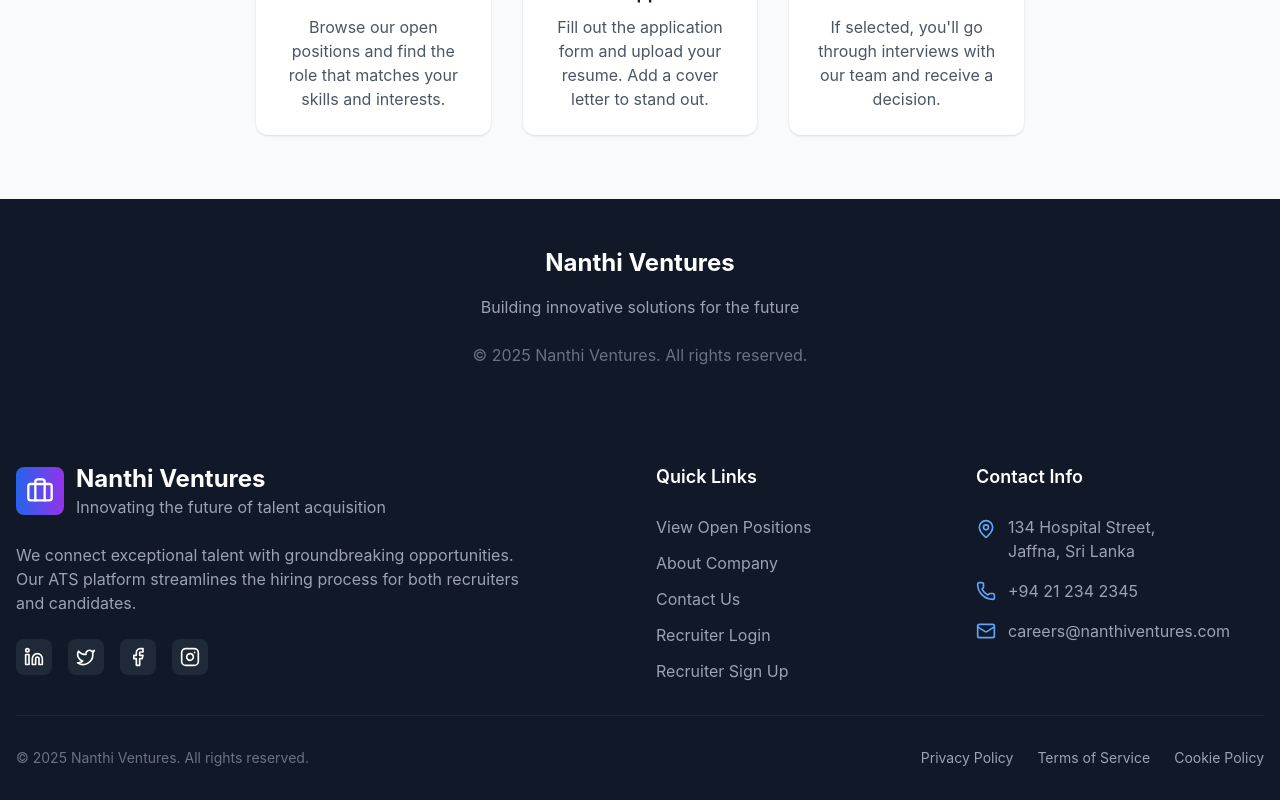
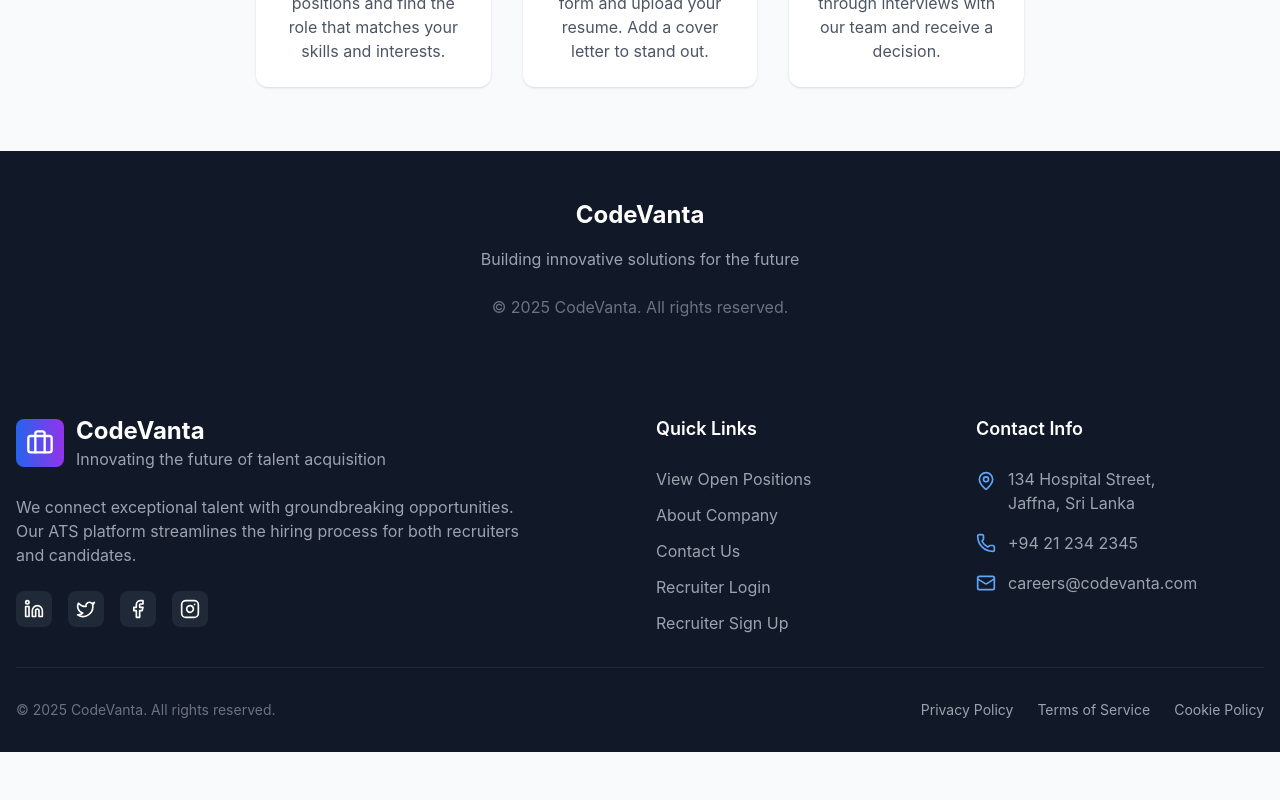
Before and after one commit to saruj26/Applicant-Tracking-System, a React (Vite) app in the folder Client/: page /careers in a window 1280 px wide. Shown: the part 1236-2036 px from the top of the page. After the commit the page ends 1988 px from the top, so only its background shows below. Built offline with nearby package versions, Linux system fonts and the light colour scheme; no server answers.

Commit message:
refactor: update company name from Nanthi Ventures to CodeVanta across the application

```diff
--- a/Client/src/components/Layout.tsx
+++ b/Client/src/components/Layout.tsx
@@ -103,7 +103,7 @@ const Layout: React.FC = () => {
               <div className="flex items-center">
                 <Briefcase className="h-8 w-8 text-blue-600 dark:text-blue-400" />
                 <span className="ml-2 text-xl font-bold text-gray-900 dark:text-white">
-                  Nanthi Ventures
+                  CodeVanta
                 </span>
               </div>
               <button
@@ -176,7 +176,7 @@ const Layout: React.FC = () => {
               </div>
               <div className="ml-3">
                 <h1 className="text-xl font-bold text-gray-900 dark:text-white">
-                  Nanthi Ventures
+                  CodeVanta
                 </h1>
                 <p className="text-xs text-gray-500 dark:text-gray-400">
                   Recruiter Portal
@@ -257,7 +257,7 @@ const Layout: React.FC = () => {
             <div className="ml-4 flex items-center">
               <Briefcase className="h-6 w-6 text-blue-600 dark:text-blue-400" />
               <span className="ml-2 text-lg font-semibold text-gray-900 dark:text-white">
-                Nanthi Ventures
+                CodeVanta
               </span>
             </div>
           </div>
@@ -455,7 +455,7 @@ const Layout: React.FC = () => {
           <div className="px-4 sm:px-6 lg:px-8">
             <div className="flex flex-col md:flex-row justify-between items-center">
               <p className="text-sm text-gray-500 dark:text-gray-400">
-                © {new Date().getFullYear()} Nanthi Ventures ATS. Version 1.0.0
+                © {new Date().getFullYear()} CodeVanta ATS. Version 1.0.0
               </p>
               <div className="flex space-x-6 mt-2 md:mt-0">
                 <Link
--- a/Client/src/components/PublicLayout.tsx
+++ b/Client/src/components/PublicLayout.tsx
@@ -14,7 +14,7 @@ import {
   Linkedin,
   Twitter,
   Facebook,
-  Instagram
+  Instagram,
 } from "lucide-react";
 
 interface PublicLayoutProps {
@@ -44,7 +44,7 @@ const PublicLayout: React.FC<PublicLayoutProps> = ({ children }) => {
               </div>
               <div>
                 <h1 className="text-2xl font-bold bg-gradient-to-r from-blue-600 to-purple-600 bg-clip-text text-transparent">
-                  Nanthi Ventures
+                  CodeVanta
                 </h1>
                 <p className="text-xs text-gray-500 dark:text-gray-400">
                   Talent Acquisition
@@ -148,7 +148,7 @@ const PublicLayout: React.FC<PublicLayoutProps> = ({ children }) => {
                   <Briefcase className="h-7 w-7 text-white" />
                 </div>
                 <div>
-                  <h2 className="text-2xl font-bold">Nanthi Ventures</h2>
+                  <h2 className="text-2xl font-bold">CodeVanta</h2>
                   <p className="text-gray-400">
                     Innovating the future of talent acquisition
                   </p>
@@ -253,7 +253,7 @@ const PublicLayout: React.FC<PublicLayoutProps> = ({ children }) => {
                 <div className="flex items-center">
                   <Mail className="h-5 w-5 text-blue-400 mr-3 flex-shrink-0" />
                   <span className="text-gray-400">
-                    careers@nanthiventures.com
+                    careers@codevanta.com
                   </span>
                 </div>
               </div>
@@ -264,8 +264,7 @@ const PublicLayout: React.FC<PublicLayoutProps> = ({ children }) => {
           <div className="border-t border-gray-800 mt-8 pt-8">
             <div className="flex flex-col md:flex-row justify-between items-center">
               <p className="text-gray-500 text-sm">
-                © {new Date().getFullYear()} Nanthi Ventures. All rights
-                reserved.
+                © {new Date().getFullYear()} CodeVanta. All rights reserved.
               </p>
               <div className="flex space-x-6 mt-4 md:mt-0">
                 <Link
--- a/Client/src/pages/Dashboard.tsx
+++ b/Client/src/pages/Dashboard.tsx
@@ -136,7 +136,7 @@ const Dashboard: React.FC = () => {
             Dashboard
           </h1>
           <p className="mt-1 text-sm text-gray-500 dark:text-gray-400">
-            Welcome to Nanthi Ventures Applicant Tracking System
+            Welcome to CodeVanta Applicant Tracking System
           </p>
         </div>
         <div className="flex space-x-3">
--- a/Client/src/pages/Home.tsx
+++ b/Client/src/pages/Home.tsx
@@ -68,7 +68,7 @@ const Home: React.FC = () => {
       name: "Sarah Johnson",
       role: "HR Director, TechCorp",
       content:
-        "Nanthi ATS reduced our hiring time by 60%. The platform is intuitive and powerful.",
+        "CodeVanta ATS reduced our hiring time by 60%. The platform is intuitive and powerful.",
       avatar: "SJ",
     },
     {
@@ -162,10 +162,10 @@ const Home: React.FC = () => {
                           Email
                         </h4>
                         <a
-                          href="mailto:careers@nanthi.com"
+                          href="mailto:careers@codevanta.com"
                           className="text-blue-600 hover:text-blue-800 transition-colors text-lg"
                         >
-                          careers@nanthi.com
+                          careers@codevanta.com
                         </a>
                       </div>
                     </div>
@@ -253,7 +253,7 @@ const Home: React.FC = () => {
               Ready to Transform Your Hiring?
             </h2>
             <p className="text-xl text-blue-100 mb-8">
-              Join hundreds of companies already using Nanthi ATS to build
+              Join hundreds of companies already using CodeVanta ATS to build
               amazing teams.
             </p>
             <div className="flex flex-col sm:flex-row gap-4 justify-center">
--- a/Client/src/pages/Login.tsx
+++ b/Client/src/pages/Login.tsx
@@ -1,25 +1,28 @@
-import React, { useState } from 'react';
-import { Link, useNavigate } from 'react-router-dom';
-import { useAuth } from '../contexts/AuthContext';
-import { LogIn, Briefcase } from 'lucide-react';
+import React, { useState } from "react";
+import { Link, useNavigate } from "react-router-dom";
+import { useAuth } from "../contexts/AuthContext";
+import { LogIn, Briefcase } from "lucide-react";
 
 const Login: React.FC = () => {
-  const [credentials, setCredentials] = useState({ username: '', password: '' });
-  const [error, setError] = useState('');
+  const [credentials, setCredentials] = useState({
+    username: "",
+    password: "",
+  });
+  const [error, setError] = useState("");
   const [isLoading, setIsLoading] = useState(false);
   const { login } = useAuth();
   const navigate = useNavigate();
 
   const handleSubmit = async (e: React.FormEvent) => {
     e.preventDefault();
-    setError('');
+    setError("");
     setIsLoading(true);
 
     try {
       await login(credentials);
-      navigate('/dashboard');
+      navigate("/dashboard");
     } catch (err: any) {
-      setError(err.message || 'Login failed');
+      setError(err.message || "Login failed");
     } finally {
       setIsLoading(false);
     }
@@ -33,7 +36,7 @@ const Login: React.FC = () => {
             <Briefcase className="h-12 w-12 text-blue-600 dark:text-blue-400" />
           </div>
           <h2 className="mt-6 text-center text-3xl font-extrabold text-gray-900 dark:text-white">
-            Nanthi Ventures ATS
+            CodeVanta ATS
           </h2>
           <p className="mt-2 text-center text-sm text-gray-600 dark:text-gray-400">
             Applicant Tracking System for Recruiters
@@ -42,7 +45,10 @@ const Login: React.FC = () => {
         <form className="mt-8 space-y-6" onSubmit={handleSubmit}>
           <div className="rounded-md shadow-sm space-y-4">
             <div>
-              <label htmlFor="username" className="block text-sm font-medium text-gray-700 dark:text-gray-300">
+              <label
+                htmlFor="username"
+                className="block text-sm font-medium text-gray-700 dark:text-gray-300"
+              >
                 Username or Email
               </label>
               <input
@@ -51,13 +57,18 @@ const Login: React.FC = () => {
                 type="text"
                 required
                 value={credentials.username}
-                onChange={(e) => setCredentials({ ...credentials, username: e.target.value })}
+                onChange={(e) =>
+                  setCredentials({ ...credentials, username: e.target.value })
+                }
                 className="mt-1 appearance-none relative block w-full px-3 py-2 border border-gray-300 dark:border-gray-600 placeholder-gray-500 dark:placeholder-gray-400 text-gray-900 dark:text-white dark:bg-gray-700 rounded-md focus:outline-none focus:ring-blue-500 focus:border-blue-500 focus:z-10 sm:text-sm"
                 placeholder="Enter your username or email"
               />
             </div>
             <div>
-              <label htmlFor="password" className="block text-sm font-medium text-gray-700 dark:text-gray-300">
+              <label
+                htmlFor="password"
+                className="block text-sm font-medium text-gray-700 dark:text-gray-300"
+              >
                 Password
               </label>
               <input
@@ -66,7 +77,9 @@ const Login: React.FC = () => {
                 type="password"
                 required
                 value={credentials.password}
-                onChange={(e) => setCredentials({ ...credentials, password: e.target.value })}
+                onChange={(e) =>
+                  setCredentials({ ...credentials, password: e.target.value })
+                }
                 className="mt-1 appearance-none relative block w-full px-3 py-2 border border-gray-300 dark:border-gray-600 placeholder-gray-500 dark:placeholder-gray-400 text-gray-900 dark:text-white dark:bg-gray-700 rounded-md focus:outline-none focus:ring-blue-500 focus:border-blue-500 focus:z-10 sm:text-sm"
                 placeholder="Enter your password"
               />
@@ -77,7 +90,9 @@ const Login: React.FC = () => {
             <div className="rounded-md bg-red-50 dark:bg-red-900 p-4">
               <div className="flex">
                 <div className="ml-3">
-                  <h3 className="text-sm font-medium text-red-800 dark:text-red-200">{error}</h3>
+                  <h3 className="text-sm font-medium text-red-800 dark:text-red-200">
+                    {error}
+                  </h3>
                 </div>
               </div>
             </div>
@@ -92,7 +107,7 @@ const Login: React.FC = () => {
               <span className="absolute left-0 inset-y-0 flex items-center pl-3">
                 <LogIn className="h-5 w-5 text-blue-500 group-hover:text-blue-400" />
               </span>
-              {isLoading ? 'Signing in...' : 'Sign in'}
+              {isLoading ? "Signing in..." : "Sign in"}
             </button>
           </div>
 
--- a/Client/src/pages/public/Careers.tsx
+++ b/Client/src/pages/public/Careers.tsx
@@ -106,7 +106,7 @@ const Careers: React.FC = () => {
         <div className="container mx-auto px-4 py-16">
           <div className="max-w-3xl mx-auto text-center">
             <h1 className="text-4xl md:text-5xl font-bold mb-6">
-              Join Our Team at Nanthi Ventures
+              Join Our Team at CodeVanta
             </h1>
             <p className="text-xl text-blue-100 mb-8">
               We're building the future. Come help us create something amazing.
@@ -241,8 +241,10 @@ const Careers: React.FC = () => {
                       )}
                       {job.salary_range && (
                         <div className="flex items-center">
-
-                          LKR <span className="font-mono ml-1">{job.salary_range}</span>
+                          LKR{" "}
+                          <span className="font-mono ml-1">
+                            {job.salary_range}
+                          </span>
                         </div>
                       )}
                       <div className="flex items-center">
@@ -337,12 +339,12 @@ const Careers: React.FC = () => {
       <footer className="bg-gray-900 text-white py-12">
         <div className="container mx-auto px-4">
           <div className="text-center">
-            <h3 className="text-2xl font-bold mb-4">Nanthi Ventures</h3>
+            <h3 className="text-2xl font-bold mb-4">CodeVanta</h3>
             <p className="text-gray-400 mb-6">
               Building innovative solutions for the future
             </p>
             <p className="text-gray-500">
-              © {new Date().getFullYear()} Nanthi Ventures. All rights reserved.
+              © {new Date().getFullYear()} CodeVanta. All rights reserved.
             </p>
           </div>
         </div>
--- a/Client/src/pages/public/JobDetail.tsx
+++ b/Client/src/pages/public/JobDetail.tsx
@@ -300,7 +300,6 @@ const JobDetail: React.FC = () => {
                 </div>
               </div>
 
-
               <div className="bg-blue-50 dark:bg-blue-900/20 border border-blue-200 dark:border-blue-800 rounded-xl p-6">
                 <h3 className="text-lg font-semibold text-gray-900 dark:text-white mb-4">
                   Ready to Apply?
@@ -346,7 +345,7 @@ const JobDetail: React.FC = () => {
               {/* Benefits */}
               <div className="bg-white dark:bg-gray-800 rounded-xl shadow-lg p-8">
                 <h2 className="text-2xl font-bold text-gray-900 dark:text-white mb-6">
-                  Why Join Nanthi Ventures?
+                  Why Join CodeVanta?
                 </h2>
                 <div className="grid grid-cols-1 md:grid-cols-2 gap-6">
                   <div className="p-4 bg-blue-50 dark:bg-blue-900/20 rounded-lg">
```
Also changed, not shown: 2 other files (tests, documents, lock files or other folders). Lines whose indentation alone changed are shown as unchanged.
